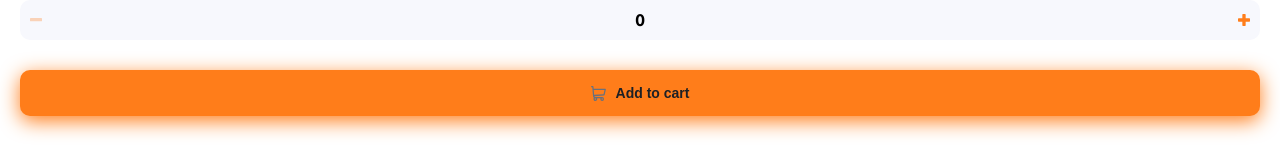
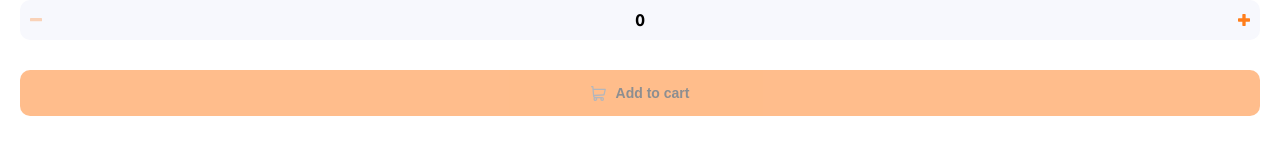
Before and after one commit to Diego2Drm/ecommerce-product, a React (Vite) app: page / in a window 1280 px wide. Shown: the part 570-736 px from the top of the page. Built offline with nearby package versions, Linux system fonts and the light colour scheme.

Commit message:
Add quantity of shoes with the help of the button

```diff
--- a/src/App.jsx
+++ b/src/App.jsx
@@ -1,3 +1,4 @@
+import { ShoppingShoesProvider } from "./Components/Context/Context";
 import { Description } from "./Components/Description/Description";
 import { Header } from "./Components/Header/Header";
 import { Price } from "./Components/Price/Price";
@@ -9,12 +10,14 @@ function App() {
 
   return (
     <>
-    <Layout>
-      <Header/>
-      <Slider />
-      <Description />
-      <Price />
-    </Layout>
+      <ShoppingShoesProvider>
+        <Layout>
+          <Header />
+          <Slider />
+          <Description />
+          <Price />
+        </Layout>
+      </ShoppingShoesProvider>
     </>
   );
 }
--- a/src/Components/Header/Header.jsx
+++ b/src/Components/Header/Header.jsx
@@ -1,4 +1,4 @@
-import { useState } from "react";
+import { useContext, useState } from "react";
 import style from "./Header.module.css";
 import iconMenu from "../../assets/Icons/icon-menu.svg";
 import logo from "../../assets/Icons/logo.svg";
@@ -6,10 +6,13 @@ import iconcart from "../../assets/Icons/icon-cart.svg";
 import avatar from "../../assets/images/image-avatar.png";
 import { SideNav } from "./SideNav";
 import { ModalCart } from "../ModalCart/ModalCart";
+import { ShoppingShoesContext } from "../Context/Context";
 
 function Header() {
   const [open, setOpen] = useState(false);
   const [openModal, setOpenModal] = useState(false);
+
+  const context = useContext(ShoppingShoesContext);
 
   return (
     <header className={style.header}>
@@ -19,12 +22,19 @@ function Header() {
       </div>
 
       <div className={style.divAvatar}>
-        <div className={style.Modal}>
-          <img src={iconcart} alt="cart"
-          onClick={() => setOpenModal(!openModal)}
+        <div className={style.containerCart}>
+          <img
+            src={iconcart}
+            alt="cart"
+            onClick={() => setOpenModal(!openModal)}
           />
-          <ModalCart openModal={openModal} />
+          <p
+            className={context.shoesCount == 0 ? style.none : style.shoesCount}
+          >
+            {context.shoesCount}
+          </p>
         </div>
+        <ModalCart openModal={openModal} />
 
         <img className={style.avatar} src={avatar} alt="avatar" />
       </div>
--- a/src/Components/Header/Header.module.css
+++ b/src/Components/Header/Header.module.css
@@ -18,6 +18,26 @@
     display: flex;
     align-items: center;
     gap: 0 3rem;
+}
+.containerCart{
+    position: relative;
+}
+.shoesCount{
+    position: absolute;
+    text-align: center;
+    padding-block-start: .2rem;
+    width: 2rem;
+    height: 1.5rem;
+    border-radius: 2rem;
+    background: var(--Orange);
+    color: var(--White);
+    font-size: 1rem;
+    top: -.8rem;
+    right: -.5rem;
+    font-weight: 700;
+}
+.none{
+    display: none;
 }
 .avatar{
     width: 3rem;
--- a/src/Components/Price/AddCart.jsx
+++ b/src/Components/Price/AddCart.jsx
@@ -1,11 +1,18 @@
 import React from "react";
-import style from "./Price.module.css"
-import iconCart from "../../assets/Icons/icon-cart.svg"
+import style from "./Price.module.css";
+import iconCart from "../../assets/Icons/icon-cart.svg";
 
-function AddCart() {
+function AddCart({ addShoes, quantity}) {
   return (
     <>
-      <button className={style.btnAdd} >
+      <button
+        className={
+          quantity == 0
+            ? `${style.btnAdd} ${style.btnAddDisable}`
+            : style.btnAdd
+        }
+        onClick={addShoes}
+      >
         <img src={iconCart} alt="cart" />
         <span>Add to cart</span>
       </button>
--- a/src/Components/Price/Counter.jsx
+++ b/src/Components/Price/Counter.jsx
@@ -1,34 +1,49 @@
-import React, { useState } from "react";
+import React, { useContext, useState } from "react";
 import style from "./Price.module.css";
 import minus from "../../assets/Icons/icon-minus.svg";
 import plus from "../../assets/Icons/icon-plus.svg";
+import { AddCart } from "./AddCart";
+import { ShoppingShoesContext } from "../Context/Context";
 
 function Counter() {
   const [quantity, setQuantity] = useState(0);
 
+  const context = useContext(ShoppingShoesContext)
+
   const minusQuantity = () => {
-    if(quantity == 0){
-      setQuantity(0)
-    } else{
+    if (quantity == 0) {
+      setQuantity(0);
+    } else {
       setQuantity(quantity - 1);
+      // context.setShoesCount(context.shoesCount - 1)
     }
   };
 
   const plusQuantity = () => {
     setQuantity(quantity + 1);
+
   };
+
+  const addShoes = () => {
+    context.setShoesCount(context.shoesCount = quantity)
+    setQuantity(0)
+  }
 
   return (
     <>
-      <img src={minus} alt="minus"
-      onClick={minusQuantity}
-      className={quantity == 0 ? style.minusAllowed : style.minus}
-      />
-      <p className={style.quantityProduct}>
-        {quantity}
-      </p>
-      <img src={plus} alt="plus"
-      onClick={plusQuantity} />
+      <div className={style.counter}>
+        <img
+          src={minus}
+          alt="minus"
+          onClick={minusQuantity}
+          className={quantity == 0 ? style.minusAllowed : style.minus}
+        />
+        <p className={style.quantityProduct}>{quantity}</p>
+        <img src={plus} alt="plus" onClick={plusQuantity} />
+      </div>
+      <div className={style.add}>
+        <AddCart addShoes={addShoes} quantity={quantity}/>
+      </div>
     </>
   );
 }
--- a/src/Components/Price/Price.jsx
+++ b/src/Components/Price/Price.jsx
@@ -14,12 +14,8 @@ function Price() {
 
         <p className={style.priceOriginal}>$250</p>
       </div>
-      <div className={style.counter}>
-        <Counter />
-      </div>
-      <div className={style.add} >
-        <AddCart />
-      </div>
+
+      <Counter />
     </section>
   );
 }
--- a/src/Components/Price/Price.module.css
+++ b/src/Components/Price/Price.module.css
@@ -68,6 +68,11 @@
   align-items: center;
   box-shadow: 0 0.5rem 2rem rgba(255, 125, 26, 1);
 }
+.btnAddDisable{
+  opacity: .5;
+  pointer-events: none;
+  box-shadow: none;
+}
 .btnAdd img {
   width: 1.5rem;
   height: 1.5rem;
```
